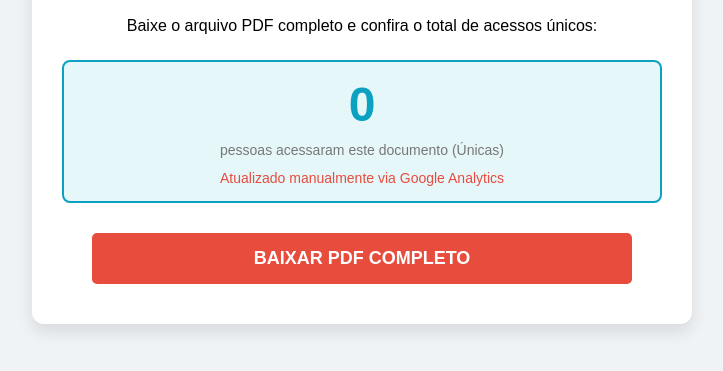
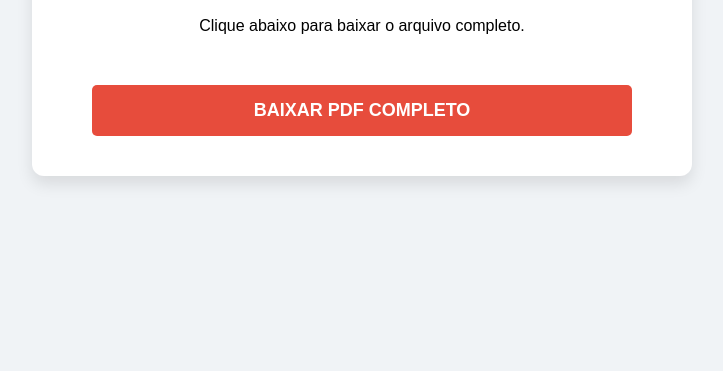
Before and after one commit to miguelgamescamp-netizen/site-pdf-contador, a plain HTML site: page index.html in a window 1280 px wide. Shown: the part 139-510 px from the top of the page, without its empty margins (278-1001 px from the left). Drawn offline with Linux system fonts and the light colour scheme.

Commit message:
Update index.html

```diff
--- a/index.html
+++ b/index.html
@@ -34,33 +34,16 @@
             color: #2c3e50;
             margin-bottom: 20px;
         }
+        /* Remove o display do contador visual que falhou */
         .contador-display {
-            font-size: 20px;
-            color: #666;
-            margin: 25px 0;
-            padding: 15px;
-            border: 2px solid #0aa2c0;
-            border-radius: 8px;
-            background-color: #e6f7fa;
+            display: none;
         }
-        #contador-numero {
-            font-size: 48px;
-            font-weight: bold;
-            color: #0aa2c0; /* Cor do contador */
-            display: block;
-            margin-bottom: 5px;
-        }
-        /* ESTILO PARA AVISAR QUE A CONTAGEM É MANUAL */
-        .manual-update {
-            font-size: 14px;
-            color: #e74c3c;
-            margin-top: 10px;
-        }
+
         .btn-acesso {
             display: block;
             width: 80%;
             padding: 15px 30px;
-            margin: 30px auto 10px;
+            margin: 50px auto 10px; /* Aumenta margem sem o contador */
             background-color: #e74c3c;
             color: white;
             text-decoration: none;
@@ -79,19 +62,28 @@
 
 <div class="container">
     <h1>Documento de Pesquisa Final</h1>
-    <p>Baixe o arquivo PDF completo e confira o total de acessos únicos:</p>
+    <p>Clique abaixo para baixar o arquivo completo.</p>
 
-    <div class="contador-display">
-        <span id="contador-numero">0</span>
-        <span style="font-size: 14px; color: #777;">pessoas acessaram este documento (Únicas)</span>
-        <div class="manual-update">Atualizado manualmente via Google Analytics</div>
-    </div>
-
-    <a href="https://docs.google.com/spreadsheets/d/1ycPzz1Mw7dylkRGDqkBJj7B0OoqdGbBM/edit?usp=sharing&ouid=107411067002152538962&rtpof=true&sd=true" class="btn-acesso" target="_blank">
+    <a href="https://docs.google.com/spreadsheets/d/1ycPzz1Mw7dylkRGDqkBJj7B0OoqdGbBM/edit?usp=sharing&ouid=107411067002152538962&rtpof=true&sd=true"
+       class="btn-acesso"
+       id="pdf-download-link"
+       target="_blank">
         BAIXAR PDF COMPLETO
     </a>
 
 </div>
 
+<script>
+    // RASTREIA O CLIQUE NO BOTÃO E ENVIA O EVENTO PARA O GA4
+    document.getElementById('pdf-download-link').addEventListener('click', function() {
+        if (typeof gtag === 'function') {
+            gtag('event', 'download_pdf', {
+                'event_category': 'downloads',
+                'event_label': 'pdf_pesquisa_completa'
+            });
+        }
+    });
+</script>
+
 </body>
 </html>
```
